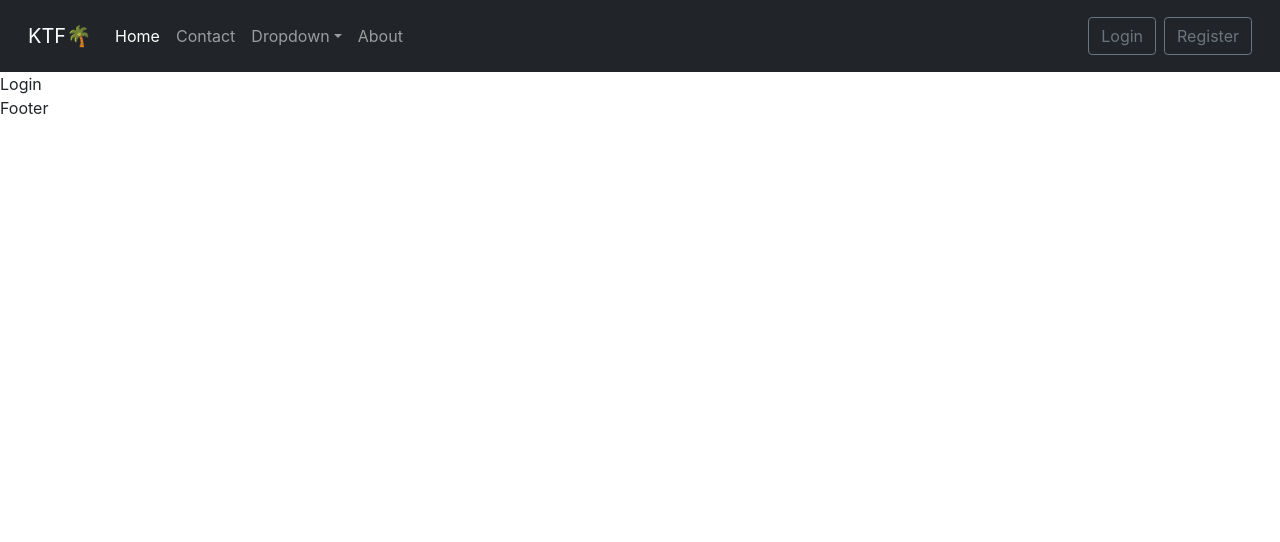
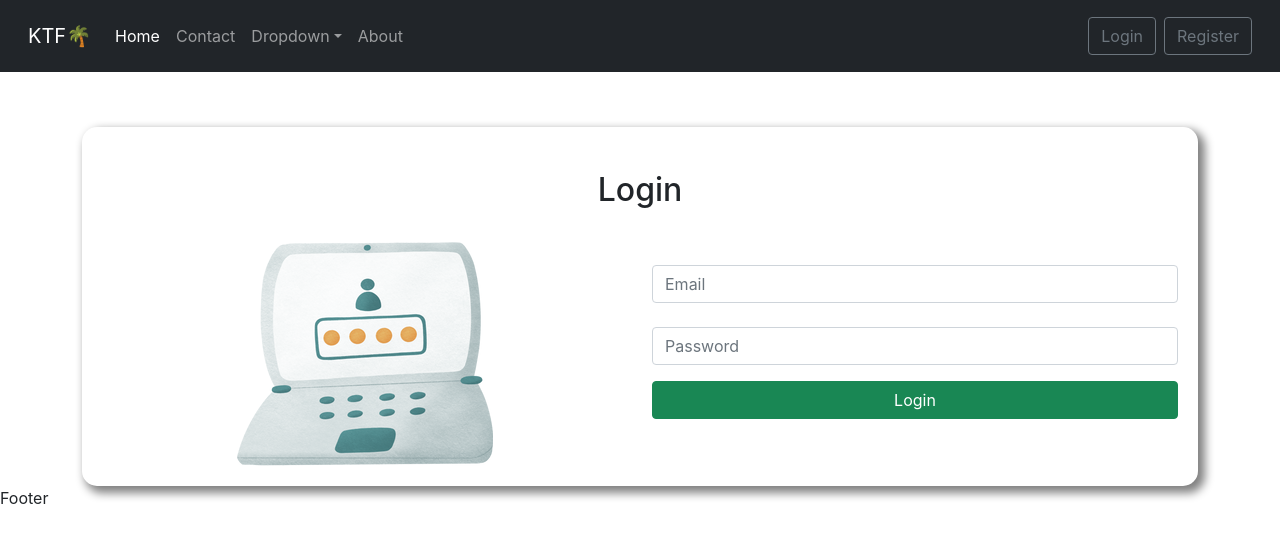
Before and after one commit to AnandShirbhaiyye/KTF-NGO, a React (Create React App) app in the folder client/: page /login in a window 1280 px wide. Shown: the top 542 px of the page. Built offline with nearby package versions, Linux system fonts and the light colour scheme; the HTML template or start-up script is replaced by a standard one.

Commit message:
added login page

```diff
--- a/client/src/views/Login/Login.css
+++ b/client/src/views/Login/Login.css
@@ -0,0 +1,14 @@
+.login-page{
+    margin-top: 55px;
+    margin-left: auto;
+    margin-right: auto;
+    padding: 20px;
+    border-radius: 15px;
+    display: block;
+    box-shadow: 5px 5px 10px 2px gray;
+}
+.login-page-img{
+    display: block;
+    margin-left: auto;
+    margin-right: auto;
+}
--- a/client/src/views/Login/Login.js
+++ b/client/src/views/Login/Login.js
@@ -1,8 +1,47 @@
-import React from 'react'
+import React from 'react';
+import "./Login.css";
+import headerImage from './img/login-img.png'
 
 function Login() {
   return (
-    <div>Login</div>
+   <>
+   <div className='container mt-5'>
+      <div className='login-page'>
+        <div className='row'>
+          <h2 className='text-center mt-4'>Login</h2>
+          <div className='col-md-6 mt-4'>
+          <img
+                src={headerImage}
+                alt=""
+                className="login-page-img mx-auto d-block "
+              />
+          </div>
+
+          <div className='col-md-6'>
+            <form>
+              <div className="mb-4 mt-5">
+                <input
+                  type="email"
+                  className="form-control"
+                  id="email"
+                  placeholder="Email"
+                />
+              </div>
+              <div className="mb-3">
+                <input
+                  type="password"
+                  className="form-control"
+                  id="password"
+                  placeholder="Password"
+                />
+              </div>
+              <button type="button" className="btn btn-success w-100">Login</button>
+            </form>
+            </div>
+          </div>
+        </div>
+        </div>
+   </>
   )
 }
 
```
Also changed, not shown: client/src/views/Login/img/login-img.png (added).
